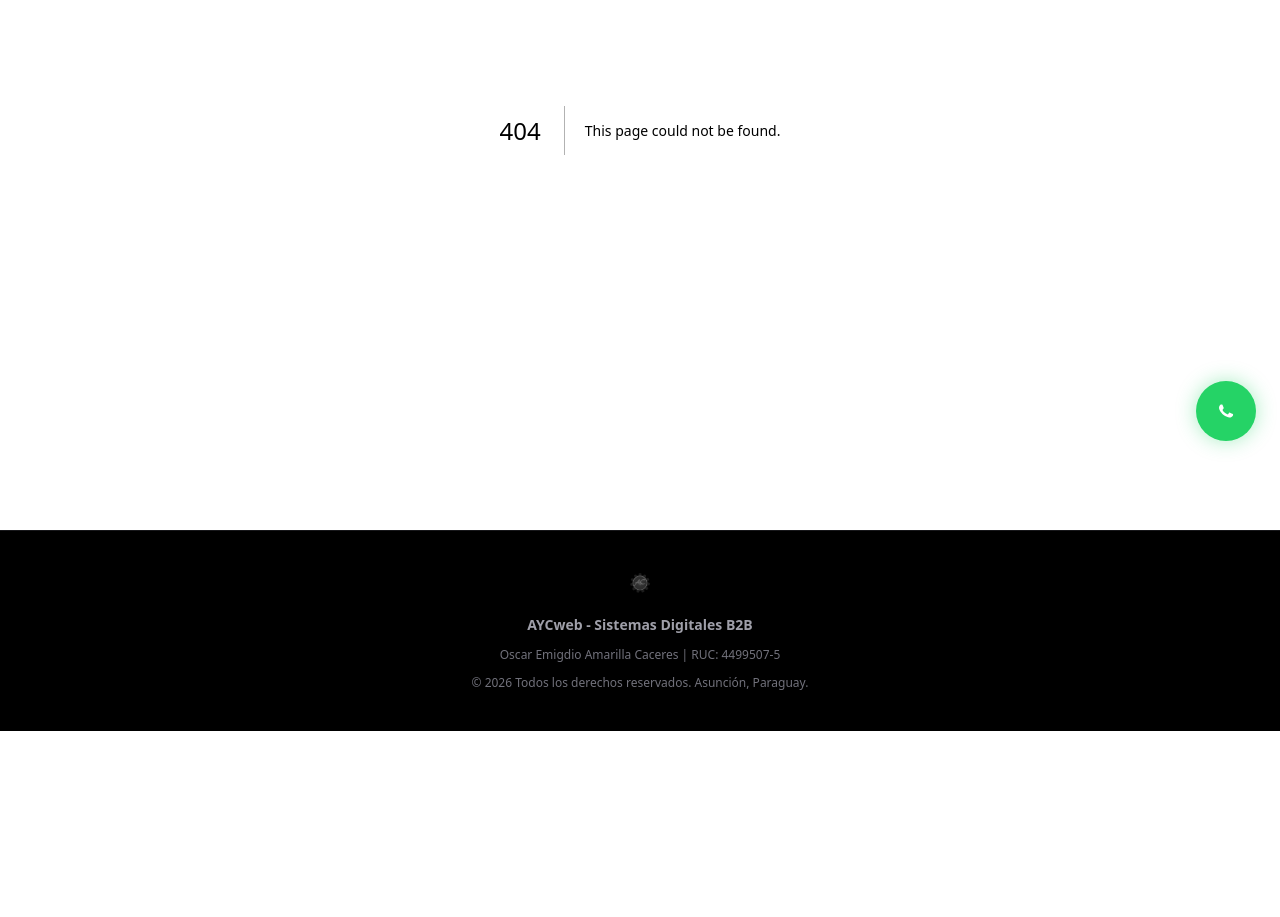
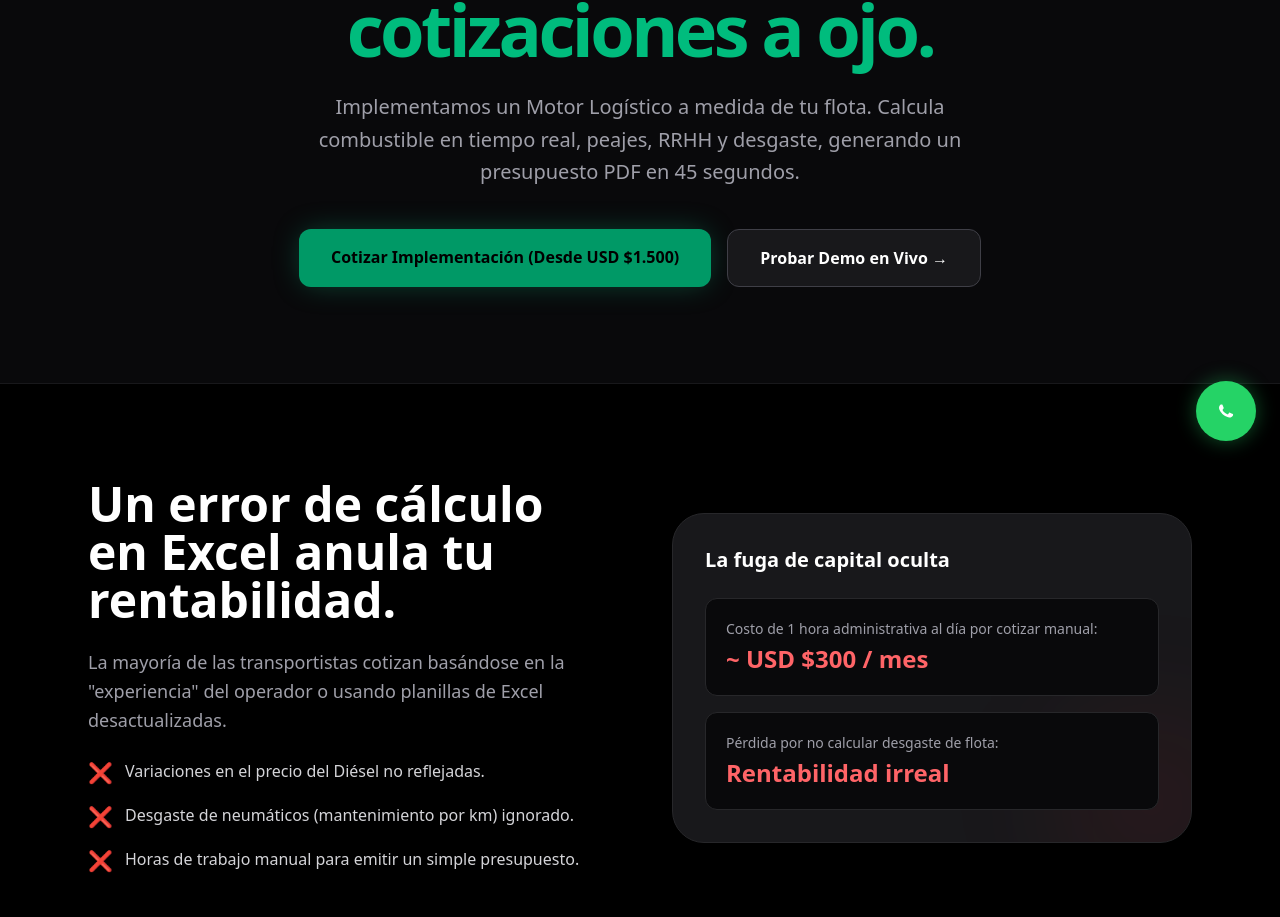
Before and after one commit to oscaramarilla/aycweb, a Next.js app: page /motor-logistico in a window 1280 px wide. Before the commit this address had no page. Shown: the part 335-1252 px from the top of the page. Before the commit the page ends 1066 px from the top, so only its background shows below. Built offline with nearby package versions, Linux system fonts and the light colour scheme.

Commit message:
feat: landing page del producto empaquetado motor logistico

```diff
--- /dev/null
+++ b/app/motor-logistico/page.tsx
@@ -0,0 +1,139 @@
+import Link from "next/link";
+import { Metadata } from "next";
+
+export const metadata: Metadata = {
+  title: "Motor de Cotización Logística B2B | AYCweb",
+  description: "Sistematizá tu empresa de transporte. Software de cotización de fletes en tiempo real, cálculo de combustible, peajes y generación de contratos PDF.",
+};
+
+export default function MotorLogisticoLanding() {
+  const whatsappNumber = "595985864209";
+  const whatsappMsg = encodeURIComponent("¡Hola Oscar! Quiero implementar el Motor de Cotización Logística en mi empresa de transporte. ¿Agendamos una auditoría?");
+
+  return (
+    <div className="flex flex-col min-h-screen bg-zinc-950 text-zinc-50 font-sans pb-24 md:pb-0">
+
+      {/* HERO: EL DOLOR Y LA SOLUCIÓN */}
+      <section className="relative pt-20 pb-16 md:pt-32 md:pb-24 px-6 text-center overflow-hidden border-b border-zinc-900">
+        <div className="absolute top-0 left-1/2 -translate-x-1/2 w-[800px] h-[800px] bg-emerald-600/10 rounded-full blur-[120px] pointer-events-none -z-10"></div>
+        <div className="max-w-4xl mx-auto relative z-10">
+          <div className="inline-flex items-center gap-2 mb-6 px-4 py-1.5 rounded-full border border-emerald-900/50 bg-emerald-950/30 text-sm font-semibold text-emerald-400 shadow-inner">
+            <span className="w-2 h-2 rounded-full bg-emerald-500 animate-pulse"></span>
+            Software B2B para Empresas de Transporte
+          </div>
+          <h1 className="text-5xl md:text-7xl font-black mb-6 tracking-tighter leading-[1.05] text-white">
+            Dejá de perder dinero en <span className="text-emerald-500">cotizaciones a ojo.</span>
+          </h1>
+          <p className="text-xl text-zinc-400 mb-10 max-w-2xl mx-auto font-light leading-relaxed">
+            Implementamos un Motor Logístico a medida de tu flota. Calcula combustible en tiempo real, peajes, RRHH y desgaste, generando un presupuesto PDF en 45 segundos.
+          </p>
+          <div className="flex flex-col sm:flex-row justify-center gap-4">
+            <a
+              href={`https://wa.me/${whatsappNumber}?text=${whatsappMsg}`}
+              target="_blank" rel="noopener noreferrer"
+              className="bg-emerald-600 hover:bg-emerald-500 text-black font-black py-4 px-8 rounded-xl transition-all shadow-[0_0_30px_-5px_rgba(16,185,129,0.4)] active:scale-95"
+            >
+              Cotizar Implementación (Desde USD $1.500)
+            </a>
+            <Link
+              href="/flete"
+              className="bg-zinc-900 hover:bg-zinc-800 border border-zinc-700 text-white font-bold py-4 px-8 rounded-xl transition-all flex items-center justify-center gap-2"
+            >
+              Probar Demo en Vivo &rarr;
+            </Link>
+          </div>
+        </div>
+      </section>
+
+      {/* EL COSTO DE NO TENERLO (Neuroventas) */}
+      <section className="py-24 bg-black border-b border-zinc-900">
+        <div className="max-w-6xl mx-auto px-6 grid grid-cols-1 lg:grid-cols-2 gap-16 items-center">
+          <div>
+            <h2 className="text-3xl md:text-5xl font-black text-white mb-6">Un error de cálculo en Excel anula tu rentabilidad.</h2>
+            <div className="space-y-6">
+              <p className="text-zinc-400 leading-relaxed text-lg">
+                La mayoría de las transportistas cotizan basándose en la "experiencia" del operador o usando planillas de Excel desactualizadas.
+              </p>
+              <ul className="space-y-4">
+                <li className="flex items-start gap-3">
+                  <span className="text-red-500 text-xl">❌</span>
+                  <span className="text-zinc-300">Variaciones en el precio del Diésel no reflejadas.</span>
+                </li>
+                <li className="flex items-start gap-3">
+                  <span className="text-red-500 text-xl">❌</span>
+                  <span className="text-zinc-300">Desgaste de neumáticos (mantenimiento por km) ignorado.</span>
+                </li>
+                <li className="flex items-start gap-3">
+                  <span className="text-red-500 text-xl">❌</span>
+                  <span className="text-zinc-300">Horas de trabajo manual para emitir un simple presupuesto.</span>
+                </li>
+              </ul>
+            </div>
+          </div>
+          <div className="bg-zinc-900 rounded-[2rem] border border-zinc-800 p-8 shadow-2xl relative overflow-hidden">
+            <div className="absolute -right-10 -bottom-10 w-40 h-40 bg-red-500/10 rounded-full blur-3xl pointer-events-none"></div>
+            <h3 className="text-xl font-bold text-white mb-6 relative z-10">La fuga de capital oculta</h3>
+            <div className="space-y-4 relative z-10">
+              <div className="bg-zinc-950 p-5 rounded-xl border border-zinc-800">
+                <p className="text-zinc-400 text-sm mb-1">Costo de 1 hora administrativa al día por cotizar manual:</p>
+                <p className="text-red-400 font-black text-2xl">~ USD $300 / mes</p>
+              </div>
+              <div className="bg-zinc-950 p-5 rounded-xl border border-zinc-800">
+                <p className="text-zinc-400 text-sm mb-1">Pérdida por no calcular desgaste de flota:</p>
+                <p className="text-red-400 font-black text-2xl">Rentabilidad irreal</p>
+              </div>
+            </div>
+          </div>
+        </div>
+      </section>
+
+      {/* CARACTERÍSTICAS DEL PRODUCTO */}
+      <section className="py-24 bg-zinc-950 border-b border-zinc-900">
+        <div className="max-w-6xl mx-auto px-6">
+          <div className="text-center mb-16">
+            <h2 className="text-3xl md:text-5xl font-black text-white mb-4">Arquitectura de grado corporativo</h2>
+            <p className="text-zinc-400">Desarrollamos el motor e integramos tus variables operativas.</p>
+          </div>
+          <div className="grid grid-cols-1 md:grid-cols-3 gap-8">
+            <div className="bg-zinc-900 border border-zinc-800 rounded-2xl p-8">
+              <div className="text-4xl mb-4">📡</div>
+              <h3 className="text-xl font-bold text-white mb-2">API de Combustibles</h3>
+              <p className="text-zinc-500 text-sm">Conectamos el sistema a las bases oficiales (ej. Petropar) para que el costo por litro se actualice solo.</p>
+            </div>
+            <div className="bg-zinc-900 border border-zinc-800 rounded-2xl p-8">
+              <div className="text-4xl mb-4">🧠</div>
+              <h3 className="text-xl font-bold text-white mb-2">Lógica de RRHH</h3>
+              <p className="text-zinc-500 text-sm">El motor calcula automáticamente los días operativos por tope de kilómetros y suma los viáticos de choferes.</p>
+            </div>
+            <div className="bg-zinc-900 border border-zinc-800 rounded-2xl p-8">
+              <div className="text-4xl mb-4">📄</div>
+              <h3 className="text-xl font-bold text-white mb-2">Emisión PDF al instante</h3>
+              <p className="text-zinc-500 text-sm">El sistema ensambla un documento formal con tu logo listo para enviarle a tu cliente corporativo.</p>
+            </div>
+          </div>
+        </div>
+      </section>
+
+      {/* CIERRE Y ANCLAJE DE PRECIO */}
+      <section className="py-24 bg-black text-center relative overflow-hidden">
+        <div className="absolute top-1/2 left-1/2 -translate-x-1/2 -translate-y-1/2 w-full max-w-3xl h-64 bg-emerald-600/5 rounded-full blur-3xl pointer-events-none"></div>
+        <div className="max-w-3xl mx-auto px-6 relative z-10">
+          <h2 className="text-3xl md:text-5xl font-black text-white mb-6">Tu competencia sigue usando la calculadora del celular.</h2>
+          <p className="text-zinc-400 text-lg mb-8">
+            La implementación de este sistema tiene un valor base de <strong className="text-white">USD $1.500</strong>. Un costo que se recupera en el primer mes al dejar de cotizar viajes a pérdida.
+          </p>
+          <div className="flex justify-center">
+             <a
+              href={`https://wa.me/${whatsappNumber}?text=${whatsappMsg}`}
+              target="_blank" rel="noopener noreferrer"
+              className="bg-emerald-600 hover:bg-emerald-500 text-black font-black py-4 px-10 rounded-xl transition-all shadow-[0_0_30px_rgba(16,185,129,0.3)] hover:shadow-[0_0_40px_rgba(16,185,129,0.5)] active:scale-95"
+            >
+              Agendar Auditoría de Implementación
+            </a>
+          </div>
+        </div>
+      </section>
+
+    </div>
+  );
+}
--- a/app/page.tsx
+++ b/app/page.tsx
@@ -54,8 +54,8 @@ export default function Home() {
           <div className="flex flex-wrap justify-center items-center gap-x-8 gap-y-4 text-zinc-300 font-bold text-sm md:text-base">
             <span className="flex items-center gap-2"><span className="text-blue-500">■</span> Metal Mad</span>
             <span className="flex items-center gap-2"><span className="text-purple-500">■</span> Dra. Bianca</span>
-            <span className="flex items-center gap-2"><span className="text-zinc-500">■</span> Cristo Rey</span>
-            <span className="flex items-center gap-2"><span className="text-emerald-500">■</span> Caja Mutual UC</span>
+            <span className="flex items-center gap-2"><span className="text-zinc-500">■</span> A y C</span>
+            <span className="flex items-center gap-2"><span className="text-emerald-500">■</span> Coop y Cia</span>
           </div>
         </div>
       </section>
```
